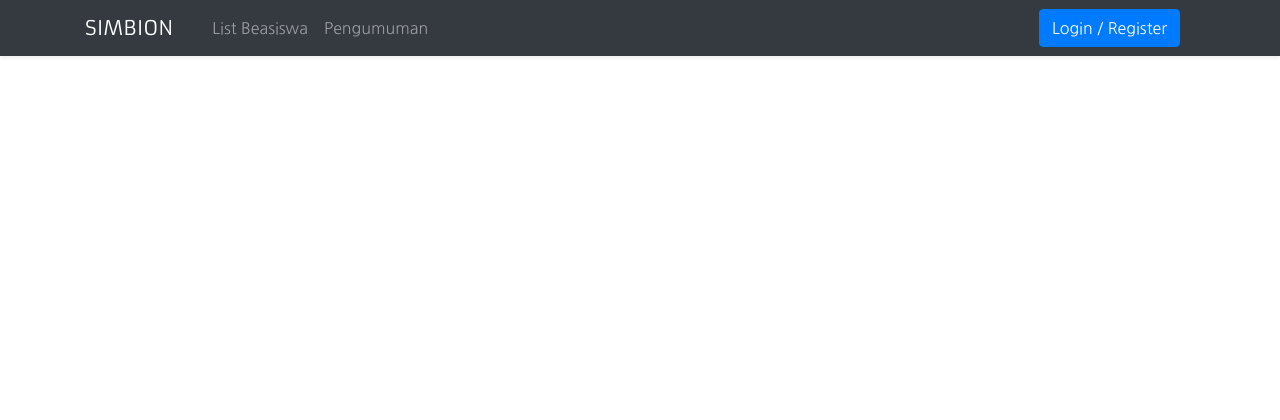
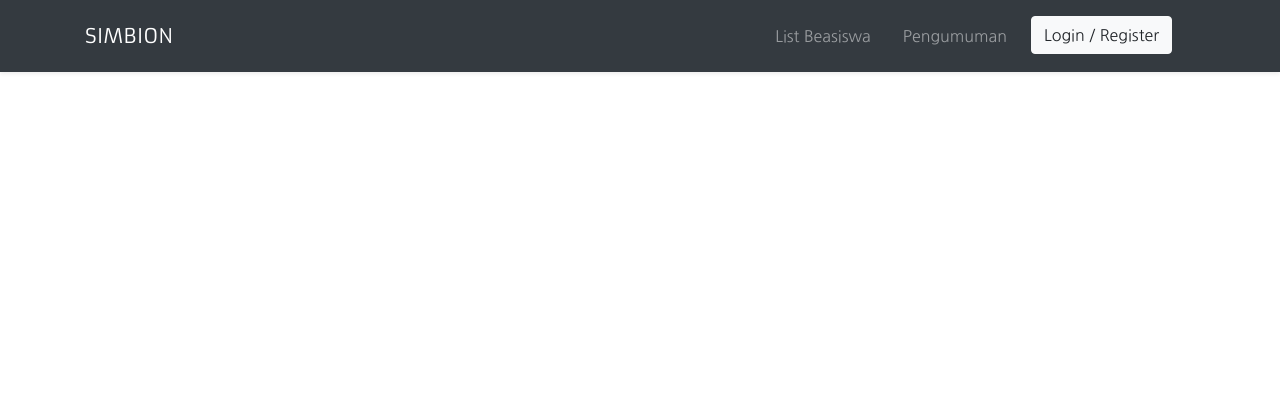
Before and after one commit to yerlandinata/simbion, a Django app: page /web/ in a window 1280 px wide. Shown: the top 420 px of the page. Run offline with Django 3.2, Linux system fonts and the light colour scheme; some libraries are stand-ins or nearby versions.

Commit message:
update navbar: fix login button bug

```diff
--- a/simbion_frontend/templates/navbar.html
+++ b/simbion_frontend/templates/navbar.html
@@ -6,29 +6,15 @@
                 <span class="navbar-toggler-icon"></span>
             </button>
             <div class="collapse navbar-collapse" id="navbarNav">
-                <div class="col-8 d-flex">
+                <div class="container-fluid d-flex flex-row flex-wrap justify-content-end">
                     <ul class="navbar-nav">
-                        <li class="nav-item">
-                            <a class="nav-link" href="/info-beasiswa">List Beasiswa</a>
-                        </li>
-                        <li class="nav-item">
-                            <a class="nav-link" href="/pengumuman-beasiswa">Pengumuman</a>
-                        </li>
-                    </ul>
-                </div>
-                <div class="col-4 d-flex justify-content-end align-content-center flex-wrap">
-                    <ul class="navbar-nav">
+                        <li class="p-2 nav-item"><a class="nav-link text-right" href="/info-beasiswa">List Beasiswa</a></li>
+                        <li class="p-2 nav-item"><a class="nav-link text-right" href="/pengumuman-beasiswa">Pengumuman</a></li>
                         {% if not simbion_user %}
-                        <li class="nav-item">
-                            <button type="button" class="btn btn-primary" onclick="newPage('login')">Login / Register</button>
-                        </li>
+                        <li class="p-2 nav-item"><button type="button" class="btn btn-light text-right" onclick="newPage('landing')">Login / Register</button></li>
                         {% else %}
-                        <li class="nav-item p-2">
-                            <p class="navbar-text">Welcome {{ simbion_user.name}}!</p>
-                        </li>
-                        <li class="nav-item p-2">
-                            <button type="button" class="btn btn-danger" onclick="logout()">Logout</button>
-                        </li>
+                        <li class="p-2 nav-item"><a class="nav-link text-right">{{ simbion_user.name }}</a></li>
+                        <li class="p-2 nav-item"><button type="button" class="btn btn-secondary text-right" onclick="logout()">Logout</button></li>
                         {% endif %}
                     </ul>
                 </div>
```
